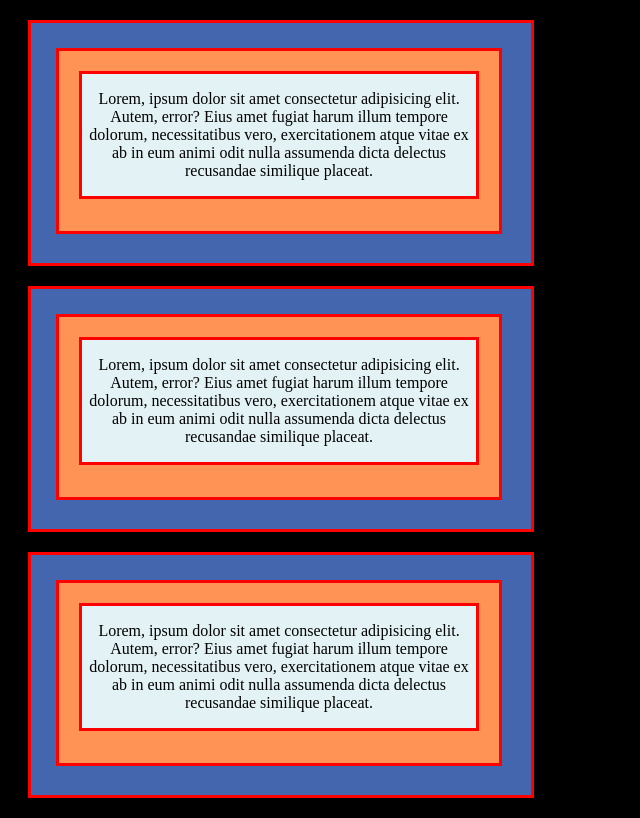
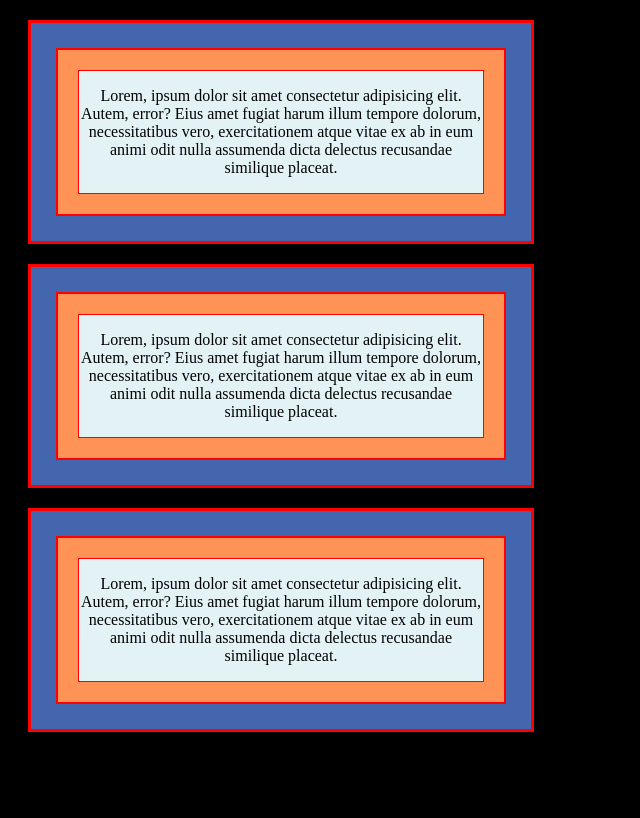
Before and after one commit to logos-fe/homework-3, a plain HTML site: page index.html in a window 1280 px wide. Shown: the whole page, without its empty margins (0-640 px from the left). Drawn offline with Linux system fonts and the light colour scheme.

Commit message:
Update style.css

```diff
--- a/style.css
+++ b/style.css
@@ -1,23 +1,23 @@
 .block-element1 {
     background-color: rgb(68, 102, 175);
     width: 500px;
-    height: 240px;
+    /* height: 240px; */
     margin: 20px;
     border: 3px solid red;
 
 }
 
 .block-element2 {
-    width: 400px;
-    height: 140px;
+    /* width: 400px; */
+    /* height: 140px; */
     background-color: rgb(255, 147, 85);
-    border: 3px solid red;
+    border: 2px solid red;
     margin: 25px;
     padding: 20px;
 }
 
 .block-element3 {
-    border: 3px solid red;
+    border: 1px solid red;
     background-color: rgb(227, 242, 245);
     text-align: center;
 }
```
